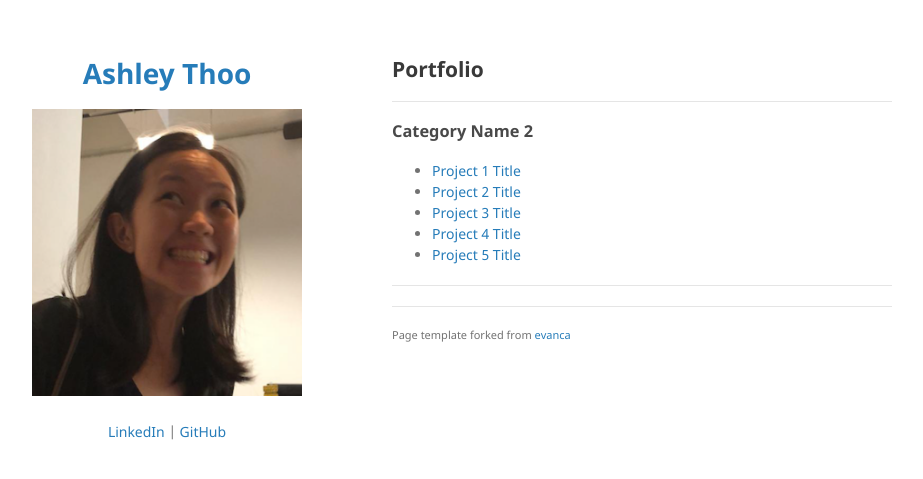
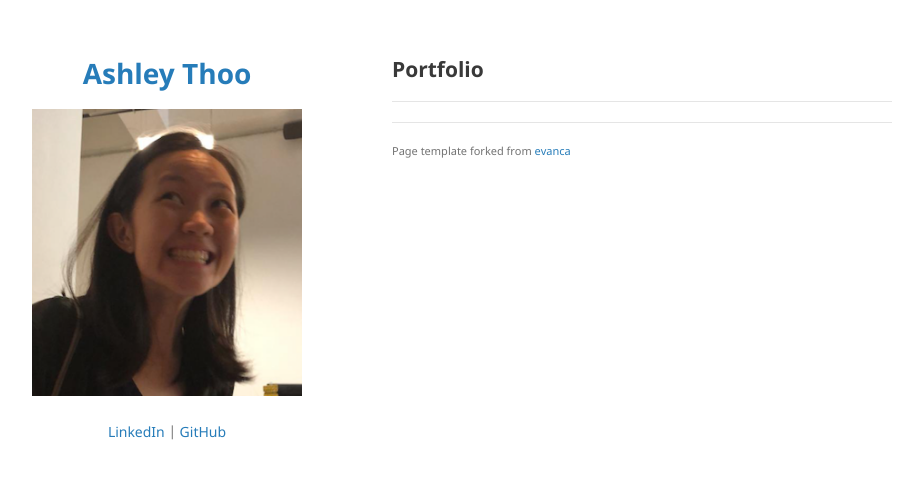
Before and after one commit to ashleythy/ashleythy.github.io, a Jekyll site: the page built from index.md, in a window 1280 px wide. Shown: the top 479 px of the page, without its empty margins (178-1101 px from the left). Built offline with Jekyll 4.4.1, drawn with Linux system fonts in a browser that asks for light colours; our own code applies the rules of GitHub Pages for plain Markdown files.

Commit message:
Update index.md

```diff
--- a/index.md
+++ b/index.md
@@ -2,15 +2,6 @@
 
 ---
 
-### Category Name 2
-
-- [Project 1 Title](http://example.com/)
-- [Project 2 Title](http://example.com/)
-- [Project 3 Title](http://example.com/)
-- [Project 4 Title](http://example.com/)
-- [Project 5 Title](http://example.com/)
-
----
 
 
 
```
